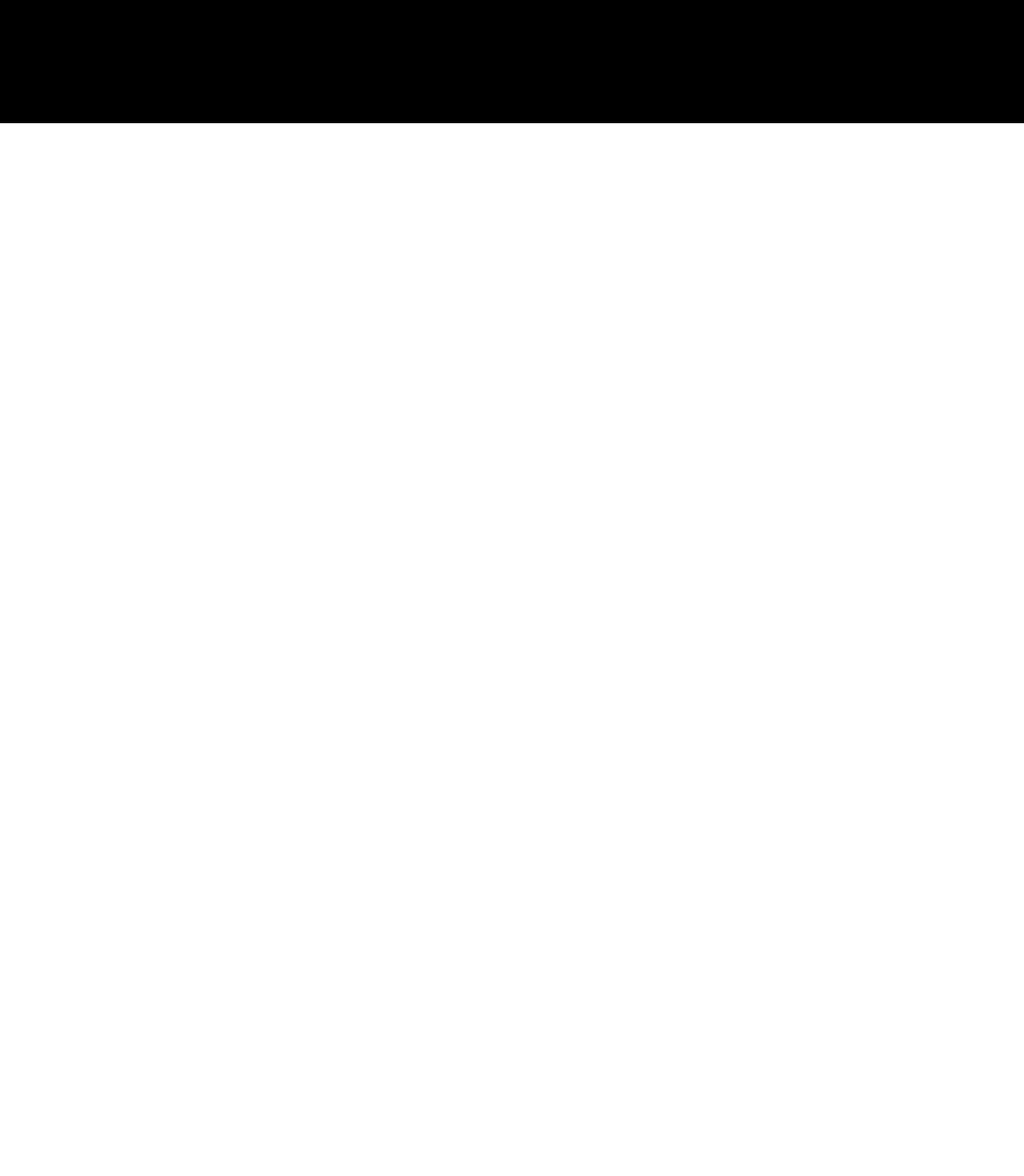
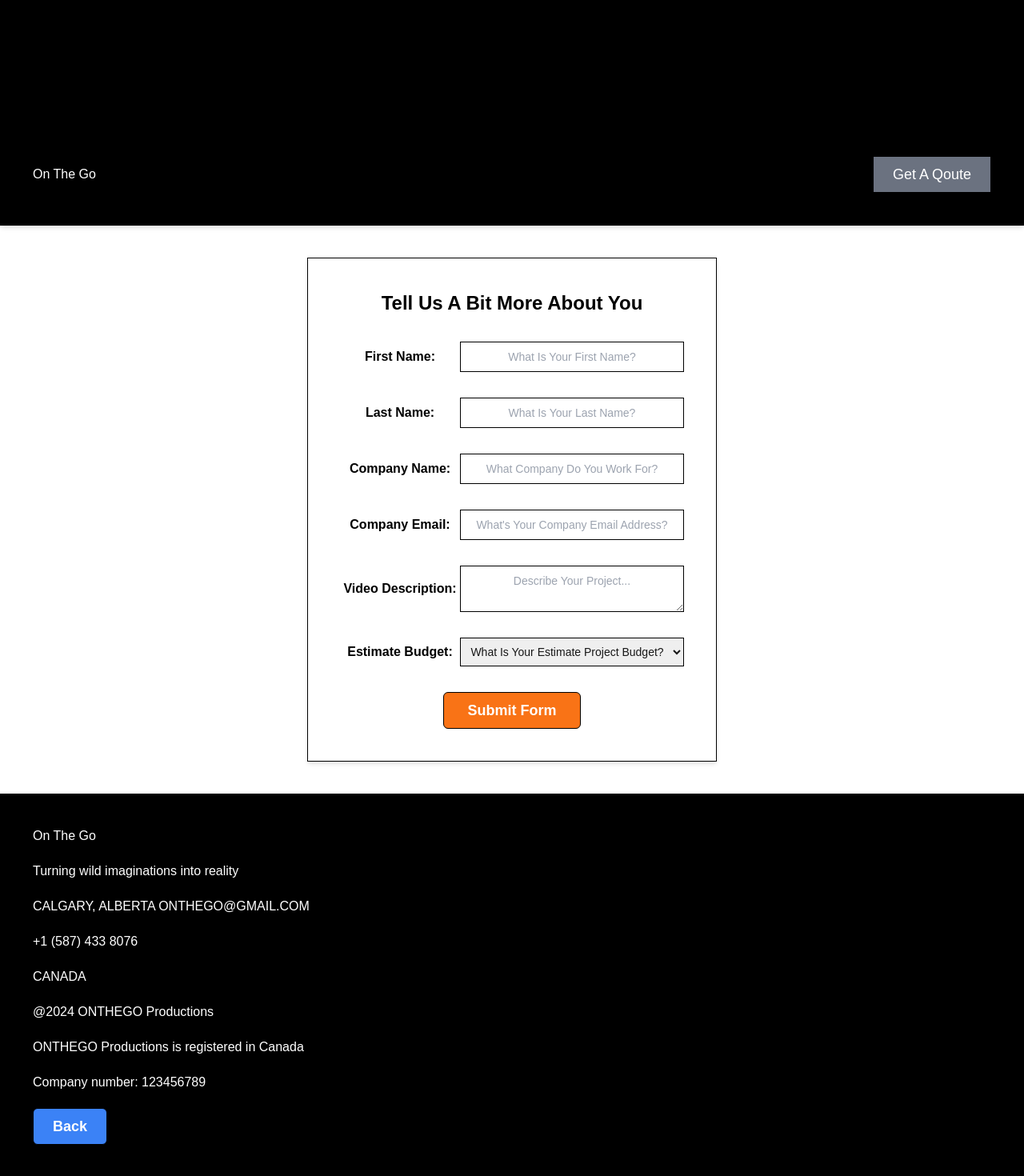
Before and after one commit to YePhone-Kyaw/OnTheGo, a Next.js app: page /pages/login in a window 1280 px wide. Shown: the part 1424-2894 px from the top of the page at 80% size. Before the commit the page ends 1578 px from the top, so only its background shows below. Built offline with nearby package versions, Linux system fonts and the light colour scheme.

Commit message:
stadium sept 16

```diff
--- /dev/null
+++ b/app/GetQuote/quaote.js
@@ -0,0 +1,73 @@
+function Qoute() {
+    return (
+    <main className="flex flex-col justify-center items-center min-h-screen gap-10">
+      <header className=" w-full text-white bg-black p-10 shadow-md border border-black">
+        <div className="flex justify-between items-center">
+        <h1> On The Go</h1>
+        <button type="button" className="bg-gray-500 hover:bg-gray-400 text-white py-2 px-6 border border-black text-lg">Get A Qoute</button>
+        </div>
+      </header>
+      <div classname= "flex justify-center items-center w-full h-screen">
+        <div className=" w-full max-w-xl bg-white p-10 shadow-md border border-black">
+          <h1 className="text-2xl text-black font-bold mb-8 flex justify-center"> Tell Us A Bit More About You</h1>
+          <form>
+            <div className="form-group mb-8 flex items-center">
+              <label htmlFor="firstname" className="block text-black font-bold min-w-[150px] text-center">First Name:</label>
+              <input type="text" placeholder="What Is Your First Name?" name="firstname" className="block w-4/5 p-2 text-center border border-black text-sm mx-auto" />
+            </div>
+
+            <div className="form-group mb-8 flex items-center">
+              <label htmlFor="lastname" className="block text-black font-bold min-w-[150px] text-center">Last Name:</label>
+              <input type="text" placeholder="What Is Your Last Name?" name="lastname" className="block w-4/5 p-2 text-center border border-black text-sm mx-auto" />
+            </div>
+
+            <div className="form-group mb-8 flex items-center">
+              <label htmlFor="companyname" className="block text-black font-bold min-w-[150px] text-center">Company Name:</label>
+              <input type="text" placeholder="What Company Do You Work For?" name="companyname" className="block w-4/5 p-2 text-center border border-black text-sm mx-auto" />
+            </div>
+
+            <div className="form-group mb-8 flex items-center">
+              <label htmlFor="companyemail" className="block text-black font-bold min-w-[150px] text-center">Company Email:</label>
+              <input type="text" placeholder="What's Your Company Email Address?" name="companyemail" className="block w-4/5 p-2 text-center border border-black text-sm mx-auto" />
+            </div>
+
+            <div className="form-group mb-8 flex items-center">
+              <label htmlFor="videodescription" className="block text-black font-bold min-w-[150px] text-center">Video Description:</label>
+              <textarea type="text" placeholder="Describe Your Project..." name="videodescription" className="block w-4/5 p-2 text-center border border-black text-sm mx-auto" />
+            </div>
+
+            <div className="form-group mb-8 flex items-center">
+              <label htmlFor="estimatebudget" className="block text-black font-bold min-w-[150px] text-center">Estimate Budget:</label>
+              <select type="text" name="estimatebudget" className="block w-4/5 p-2 text-center border border-black text-sm mx-auto">
+                              <option value="price"> What Is Your Estimate Project Budget?</option>
+                              <option value="Price1">$100-$200</option>
+                              <option value="price2">$200-$400</option>
+                              <option value="price3">$400-$600</option>
+                              <option value="price4">$600-$800</option>
+                              <option value="price5">$800 +</option>
+                              </select>
+            </div>
+            <button type="button" className="bg-orange-500 hover:bg-orange-400 text-white font-bold py-2 px-6 rounded-md mx-auto block w-2/5 border border-black text-lg">
+              Submit Form
+            </button>
+          </form>
+        </div>
+      </div>
+      <footer className=" w-full text-white bg-black p-10 shadow-md border border-black ">
+       <div className="gap-5 flex flex-col">
+          <h1>On The Go</h1>
+          <h3>Turning wild imaginations into reality</h3>
+          <h3>CALGARY, ALBERTA    ONTHEGO@GMAIL.COM</h3>
+          <h3>+1 (587) 433 8076</h3>
+          <h5>CANADA</h5>
+          <h5>@2024 ONTHEGO Productions</h5>
+          <h6>ONTHEGO Productions is registered in Canada</h6>
+          <h6>Company number: 123456789</h6>
+        </div>
+      <button type="button" className="bg-blue-500 hover:bg-blue-400 text-white font-bold py-2 px-6 rounded-md border border-black text-lg mt-5">Back</button>
+      </footer>
+  </main>
+    );
+  }
+
+  export default Qoute;
--- a/app/_components/nav-bar.js
+++ b/app/_components/nav-bar.js
@@ -1,4 +1,6 @@
 "use client";
+
+import Link from "next/link";
 
 export default function NavBar() {
   return (
@@ -11,6 +13,7 @@ export default function NavBar() {
           <button className="bg-white px-10 py-5 rounded-md">
             Get A Quote
           </button>
+
           <button>
             <svg
               xmlns="http://www.w3.org/2000/svg"
--- a/app/pages/login/page.js
+++ b/app/pages/login/page.js
@@ -3,6 +3,7 @@
 import Footer from "@/app/_components/footer";
 import LogIn from "@/app/_components/login";
 import NavBar from "@/app/_components/nav-bar";
+import Qoute from "@/app/GetQuote/quaote";
 
 
 export default function LogInPage() {
@@ -11,6 +12,7 @@ export default function LogInPage() {
         <NavBar />
         <LogIn />
         <Footer />
+        <Qoute />
         </main>
     )
 }
```
Also changed, not shown: 1 other file (tests, documents, lock files or other folders).
